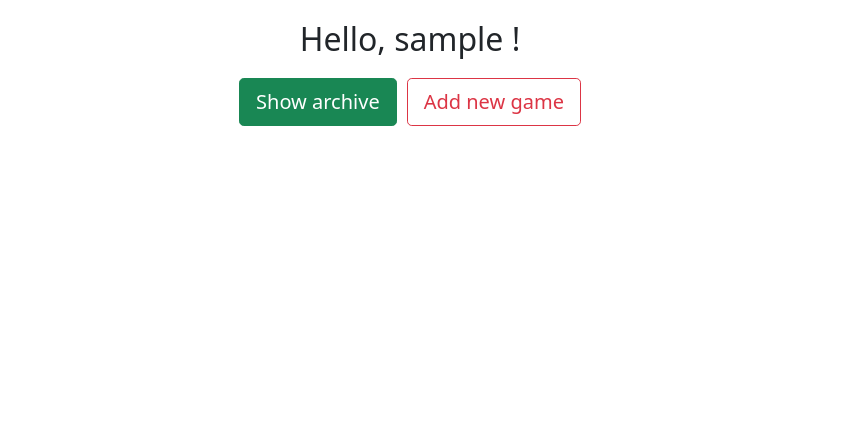
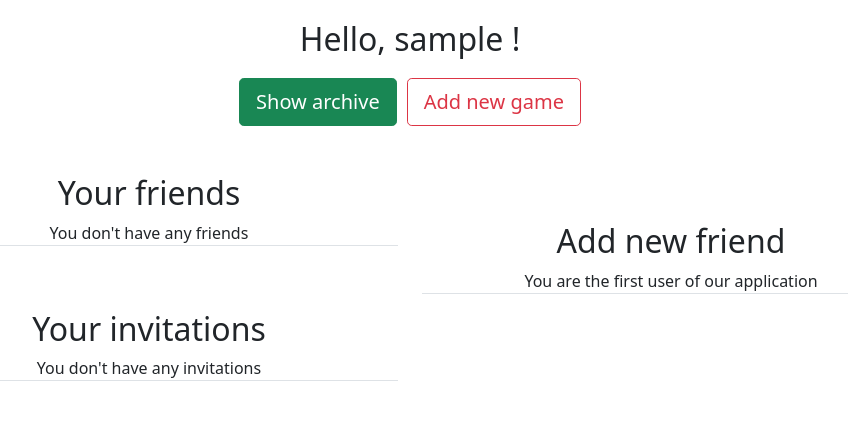
Before and after one commit to Kamil153/chessarchive, a Django app: page / in a window 1280 px wide. Shown: the part 76-504 px from the top of the page, without its empty margins (230-1078 px from the left). Run offline with Django 3.2, Linux system fonts and the light colour scheme; the visitor is signed in with stand-in values (Sample User, id 1); data comes from the database, SQL or seed files in the repository.

Commit message:
sending invitations, friends list, invitations list

```diff
--- a/archive/models.py
+++ b/archive/models.py
@@ -48,7 +48,7 @@ class PlayerDetail(models.Model):
 class Profile(models.Model):
     user = models.OneToOneField(User, on_delete=models.CASCADE)
     friends = models.ManyToManyField('self')
-    invitations = models.ManyToManyField('self', symmetrical=False)
+    invitations = models.ManyToManyField('self', symmetrical=False, related_name='invitations_received')
 
 
 @receiver(post_save, sender=User)
--- a/archive/templates/home.html
+++ b/archive/templates/home.html
@@ -15,7 +15,90 @@
           Add new game
         </a>
       </div>
+      <div class="d-flex container mt-5 mx-auto row">
+          <div class="col-xl-6 col-md-12 d-flex flex-column">
+              <div>
+                <h2 class="text-center">Your friends</h2>
+                {% if user.profile.friends.exists %}
+                <div class="overflow-scroll container" style="height: 250px">
+                    <table class="table align-middle">
+                      <tbody>
+                        {% for friend in user.profile.friends.all %}
+                          <tr>
+                            <td class="text-center">{{ friend.user.username }}</td>
+                          </tr>
+                        {% endfor %}
+                      </tbody>
+                    </table>
+                </div>
 
+                {% else %}
+                <p class="text-center border-bottom">You don't have any friends</p>
+                {% endif %}
+              </div>
+
+              <div>
+                <h2 class="text-center mt-5">Your invitations</h2>
+                {% if user.profile.invitations_received.exists %}
+                <div class="overflow-scroll container" style="height: 250px">
+                    <table class="table align-middle">
+                      <tbody>
+                        {% for invitation in user.profile.invitations_received.all %}
+                          <tr>
+                              <td class="text-center" style="width:50%">{{ invitation.user.username }}</td>
+                              <td class="text-center">
+                                  <a class="btn btn-success" role="button" href="{% url 'accept' invitation.user %}">Accept</a>
+                                  <a class="btn btn-danger"  role="button" href="{% url 'reject' invitation.user %}">Reject</a>
+                              </td>
+                          </tr>
+                        {% endfor %}
+                      </tbody>
+                    </table>
+                </div>
+
+                {% else %}
+                <p  class="text-center border-bottom mb-5">You don't have any invitations</p>
+                {% endif %}
+              </div>
+          </div>
+
+          <div class="col-xl-6 col-md-12">
+               <h2 class="text-center mt-5">Add new friend</h2>
+                {% if all_users|length > 1 %}
+                <form method="get" action="{% url 'home' %}" class="row d-flex justify-content-center">
+                  {% csrf_token %}
+                  <div class="form-group col-xl-4 col-md-6 d-flex flex-column">
+                    <label class="form-label">Search by username:</label>
+                    <input id="username" name="username" class="form-control">
+                  </div>
+                  <button type="submit" class="btn btn-primary mt-auto col-xl-2 col-md-6" style="height: 40px">Search</button>
+                </form>
+                <div class="overflow-scroll container" style="height: 500px">
+                    <table class="table justify-content-center mt-5 mx-auto">
+                      <tbody>
+                        {% for u in object_list %}
+                        {% if user.username != u.user.username %}
+                        {% if not u.friends.exists or user.profile not in u.friends.all %}
+                        {% if not user.profile.invitations.exists or u not in user.profile.invitations.all %}
+                          <tr>
+                              <td class="text-center" style="width: 50%">{{ u.user.username }}</td>
+                              <td class="text-center">
+                                  <a class="btn btn-success" role="button" href="{% url 'send-invitation' u.user.username %}">Send invitation</a>
+                              </td>
+                          </tr>
+                        {% endif %}
+                        {% endif %}
+                        {% endif %}
+                        {% endfor %}
+                      </tbody>
+                    </table>
+                </div>
+
+                {% else %}
+                <p class="text-center border-bottom">You are the first user of our application</p>
+                {% endif %}
+          </div>
+      </div>
     </div>
 
 {% else %}
--- a/archive/urls.py
+++ b/archive/urls.py
@@ -1,14 +1,17 @@
 from django.urls import path
 from django.views.generic import TemplateView
-from .views import EditProfileView, GameList, GameDetailView
+from .views import EditProfileView, GameList, GameDetailView, FriendList
 from . import views
 
 urlpatterns = [
-    path('', TemplateView.as_view(template_name='home.html'), name='home'),
+    path('', FriendList.as_view(template_name='home.html'), name='home'),
     path('profile/', EditProfileView.as_view(), name='profile'),
     path('game/', GameList.as_view(template_name='list.html'), name='list'),
     path('add_game_form_submission/', views.add_game_form_submission, name='add_game_form_submission'),
     path('add_game/', views.add_game, name='add_game'),
     path('game/<int:pk>/', GameDetailView.as_view(template_name='details.html'), name='details'),
     path('delete_game/<game_id>/', views.delete_event, name='delete-game'),
+    path('send_invitation/<username>/', views.send_invitation, name='send-invitation'),
+    path('accept/<username>', views.accept_invitation, name='accept'),
+    path('reject/<username>', views.reject_invitation, name='reject')
 ]
--- a/archive/views.py
+++ b/archive/views.py
@@ -1,5 +1,4 @@
 from datetime import datetime
-
 
 from django.contrib.auth.forms import UserCreationForm
 from django.contrib.auth.mixins import LoginRequiredMixin
@@ -7,7 +6,7 @@ from django.contrib.auth.models import User
 from django.db.models.functions import Coalesce
 from django.urls import reverse_lazy
 from django.views import generic
-from archive.models import ChessGame, ChessPlayer, PlayerDetail, GameTime, Movement
+from archive.models import ChessGame, ChessPlayer, PlayerDetail, GameTime, Movement, Profile
 
 from django.shortcuts import render, redirect
 import chess.pgn
@@ -198,3 +197,55 @@ def delete_event(request, game_id):
         detail.delete()
 
     return redirect('list')  # list-events
+
+
+class FriendList(generic.ListView, LoginRequiredMixin):
+    model = Profile
+
+    def get_context_data(self, **kwargs):
+        context = super().get_context_data(**kwargs)
+        context['all_users'] = User.objects.all()
+        return context
+
+    def get_object(self, queryset=None):
+        return self.request.user
+
+    def get_queryset(self):
+        username = self.request.GET.get('username', None)
+        users = super().get_queryset().all()
+
+        if username:
+            users = users.filter(user__username=username)
+
+        return users
+
+
+def send_invitation(request, username):
+    user_from = Profile.objects.get(user=request.user)
+    user_to = User.objects.get(username=username)
+
+    user_from.invitations.add(user_to.profile)
+    user_to.profile.invitations_received.add(user_from)
+
+    return redirect('home')
+
+
+def accept_invitation(request, username):
+    user_from = Profile.objects.get(user=request.user)
+    user_to = User.objects.get(username=username)
+
+    user_from.friends.add(user_to.profile)
+    user_to.profile.friends.add(user_from)
+    user_to.profile.invitations.remove(user_from)
+    user_from.invitations_received.remove(user_to.profile)
+
+    return redirect('home')
+
+
+def reject_invitation(request, username):
+    user_from = Profile.objects.get(user=request.user)
+    user_to = User.objects.get(username=username)
+    user_to.profile.invitations.remove(user_from)
+    user_from.invitations_received.remove(user_to.profile)
+
+    return redirect('home')
```
